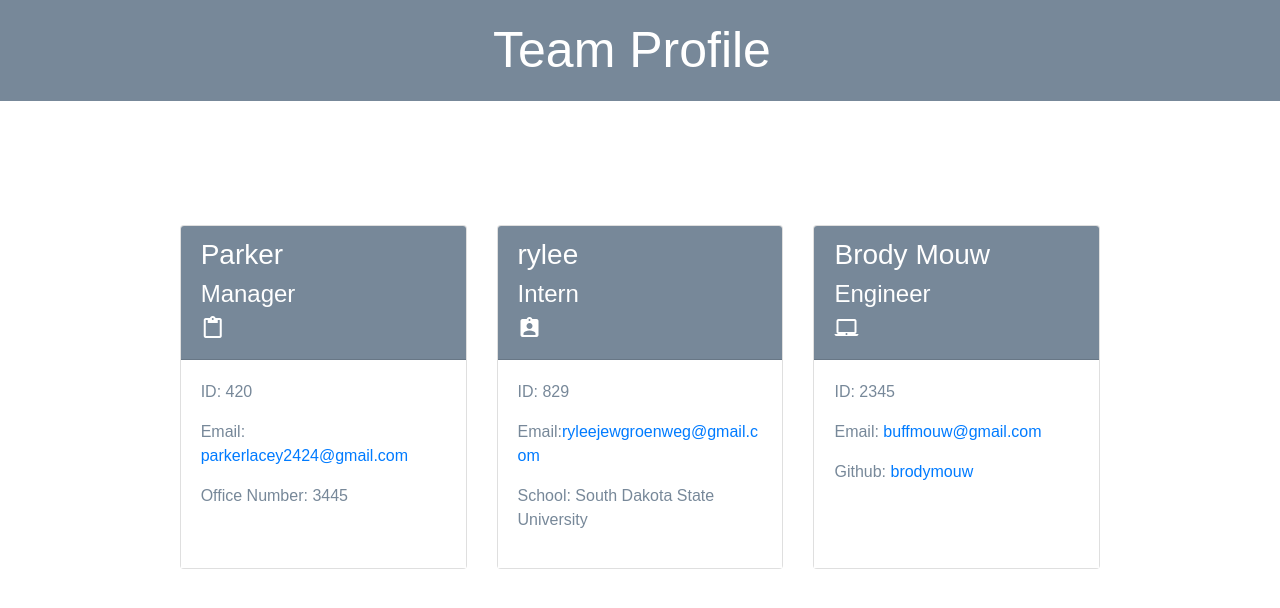
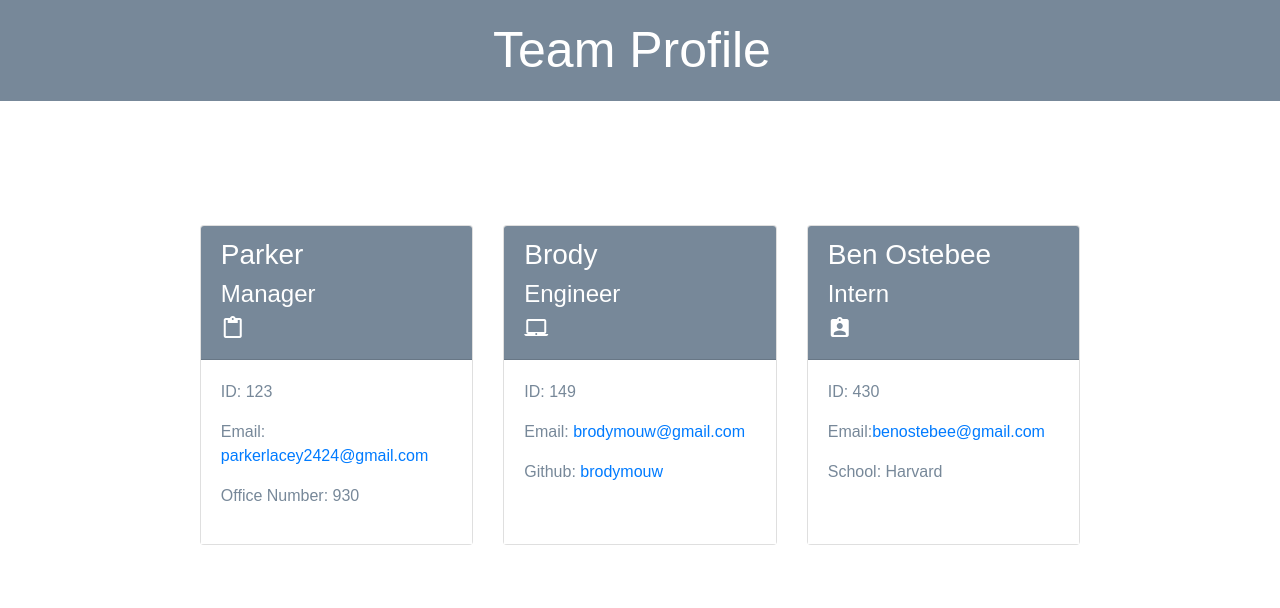
Before and after one commit to parkerlacey/team-profile, a website: page dist/index.html in a window 1280 px wide. Drawn offline with nearby package versions, Linux system fonts and the light colour scheme.

Commit message:
added demo to assets folder

```diff
--- a/dist/index.html
+++ b/dist/index.html
@@ -30,9 +30,9 @@
             </div>
 
             <div class="card-body">
-                <p class="id">ID: 420</p>
+                <p class="id">ID: 123</p>
                 <p class="email">Email: <a href="mailto:parkerlacey2424@gmail.com">parkerlacey2424@gmail.com</a></p>
-                <p class="office">Office Number: 3445</p>
+                <p class="office">Office Number: 930</p>
             </div>
 
         </div>
@@ -41,31 +41,31 @@
     <div class="col-4 mt-4">
         <div class="card h-100">
             <div class="card-header">
-                <h3>rylee</h3>
-                <h4>Intern</h4><i class="material-icons">assignment_ind</i>
+                <h3>Brody</h3>
+                <h4>Engineer</h4><i class="material-icons">laptop_mac</i>
             </div>
 
             <div class="card-body">
-                <p class="id">ID: 829</p>
-                <p class="email">Email:<a href="mailto:ryleejewgroenweg@gmail.com">ryleejewgroenweg@gmail.com</a></p>
-                <p class="school">School: South Dakota State University</p>
+                <p class="id">ID: 149</p>
+                <p class="email">Email: <a href="mailto:brodymouw@gmail.com">brodymouw@gmail.com</a></p>
+                <p class="github">Github: <a href="https://github.com/brodymouw">brodymouw</a></p>
             </div>
+
         </div>
     </div>
 
     <div class="col-4 mt-4">
         <div class="card h-100">
             <div class="card-header">
-                <h3>Brody Mouw</h3>
-                <h4>Engineer</h4><i class="material-icons">laptop_mac</i>
+                <h3>Ben Ostebee</h3>
+                <h4>Intern</h4><i class="material-icons">assignment_ind</i>
             </div>
 
             <div class="card-body">
-                <p class="id">ID: 2345</p>
-                <p class="email">Email: <a href="mailto:buffmouw@gmail.com">buffmouw@gmail.com</a></p>
-                <p class="github">Github: <a href="https://github.com/brodymouw">brodymouw</a></p>
+                <p class="id">ID: 430</p>
+                <p class="email">Email:<a href="mailto:benostebee@gmail.com">benostebee@gmail.com</a></p>
+                <p class="school">School: Harvard</p>
             </div>
-
     </div>
 </div>
 
```
Also changed, not shown: assets/profiledemo.png (added). Lines whose indentation alone changed are shown as unchanged.
